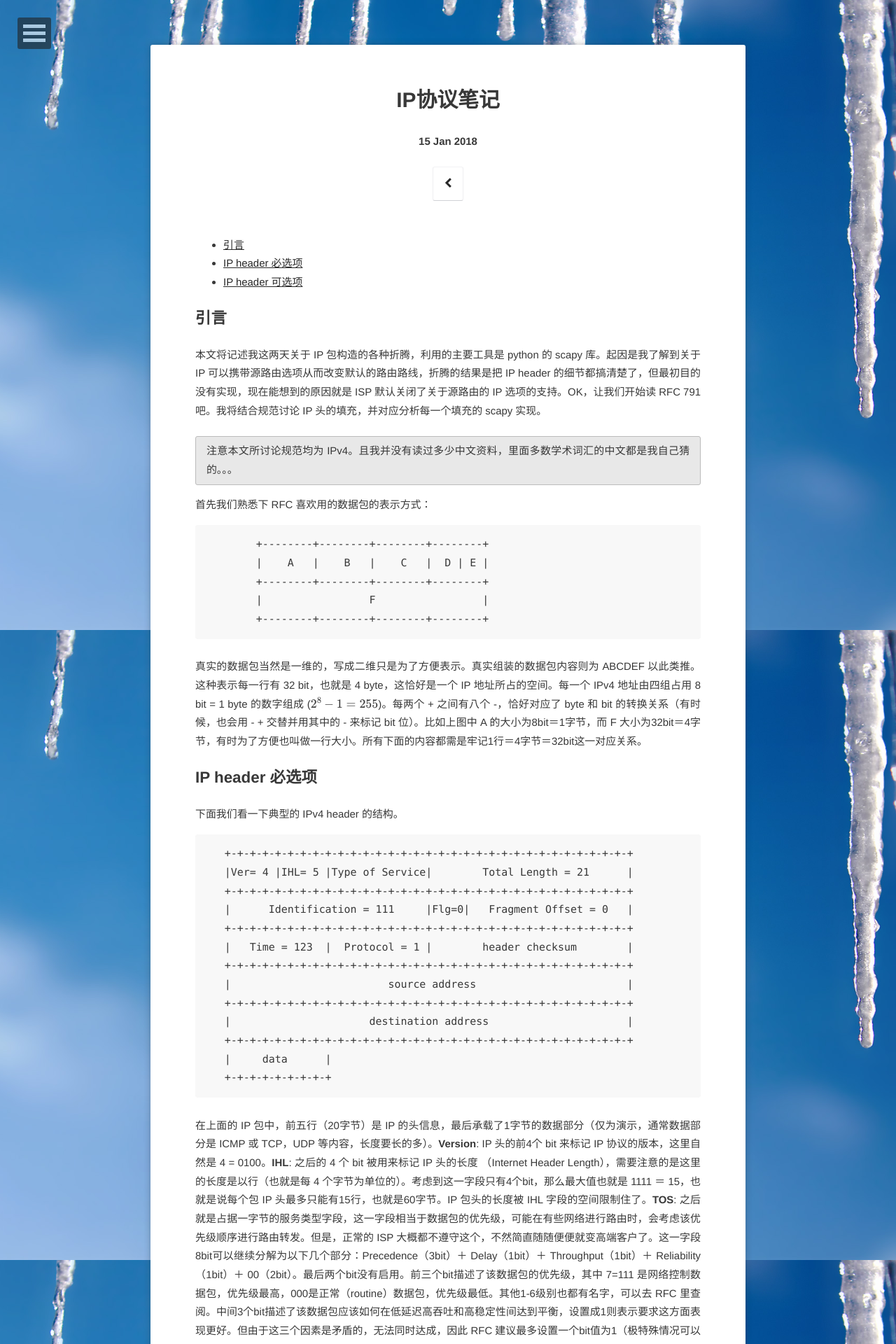
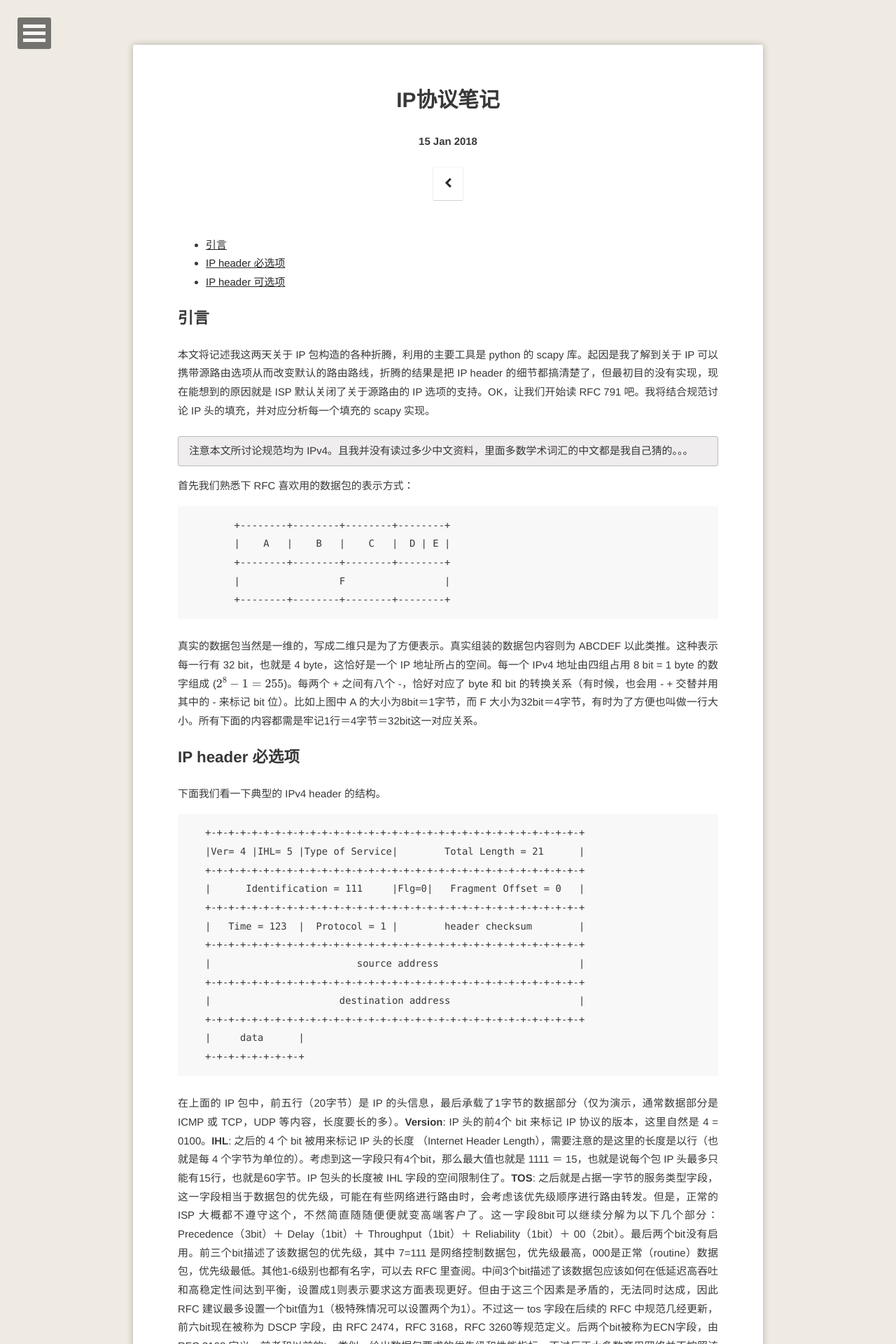
Before and after one commit to refraction-ray/refraction-ray.github.io, a Jekyll site: the page built from _posts/2018-01-15-IP协议笔记.md, in a window 1280 px wide. Shown: the top 1920 px of the page at 70% size. Built offline with Jekyll 4.4.1, drawn with Linux system fonts in a browser that asks for light colours; formulas are drawn with MathJax 3; comment, search, counter and statistics services are not loaded.

Commit message:
css change

```diff
--- a/_config.yml
+++ b/_config.yml
@@ -5,7 +5,7 @@ description:        "Blog of thoughs and archive of experience"
 # reading_time:       true
 # words_per_minute:   150
 logo:               'assets/img/logo.png'
-background:         'assets/img/placeholder-big.jpg'
+# background:         'assets/img/placeholder-big.jpg'
 tiled_bg:           false   # Set this true if you want to tile your background image, otherwise it will be covered
 locale:             en_US
 # url:                https://re-ra.xyz
--- a/_sass/elements.scss
+++ b/_sass/elements.scss
@@ -1,3 +1,8 @@
+//selection
+::selection {
+  background: #f9f4df;
+}
+
 // gist
 .gist {
    max-width:100%;
--- a/_sass/site.scss
+++ b/_sass/site.scss
@@ -16,12 +16,12 @@ body {
 	font-family: $font1;
 	@include font-rem($doc-font-size);
 	color: $color_tuatara;
-	background-color: $bodycolor;
+	background-color: $color_background;
 	background-position: center center;
 	background-attachment: fixed;
 	@media #{$small} {
-	    background-image: none !important;
-		background: $white;
+	      background-image: none !important;
+		  background: $white;
 	}
 }
 * {
@@ -102,7 +102,7 @@ body {
 }
 .wrapper {
 	width: 75%;
-	max-width: 850px;
+	max-width: 900px;
 	margin: 4rem auto;
 	background: $white;
 	color: $color_tuatara;
@@ -118,7 +118,7 @@ body {
 }
 #disqus_thread {
 	width: 75%;
-	max-width: 850px;
+	max-width: 900px;
 	margin: -3rem auto 4rem;
 	background: $white;
 	color: $color_tuatara;
--- a/_sass/syntax.scss
+++ b/_sass/syntax.scss
@@ -5,7 +5,7 @@ pre.highlight {
 
 .highlight{
   font-family: $font2;
-  @include font-size(14);
+  @include font-size(13);
   border-radius: 4px;
   pre {
     position: relative;
--- a/_sass/typography.scss
+++ b/_sass/typography.scss
@@ -115,7 +115,7 @@ p code,
 li code,
 p pre,
 li pre {
-    @include font(14);
+    @include font(13);
     background-color: $color_gray;
     border: 1px solid $color_mischka;
     @include rounded(4px);
--- a/_sass/variables.scss
+++ b/_sass/variables.scss
@@ -2,7 +2,7 @@
 $bodycolor           : #D24D57;
 $black           	 : #000;
 $white               : #fff;
-$color_gray          : #e8e8e8;
+$color_gray          : #efeded;
 $red                 : #FF4136;
 $maroon              : #85144b;
 $color_tuatara       : #383838;
@@ -19,6 +19,7 @@ $color_alabaster     : #fcfcfc;
 $color_celeste       : #ccc;
 $color_pink_swan     : #bbb;
 $comp-color 	     : complement(#222);
+$color_background    : #efebe2;
 
 //button colors
 $success			 : #5cb85c;
```
